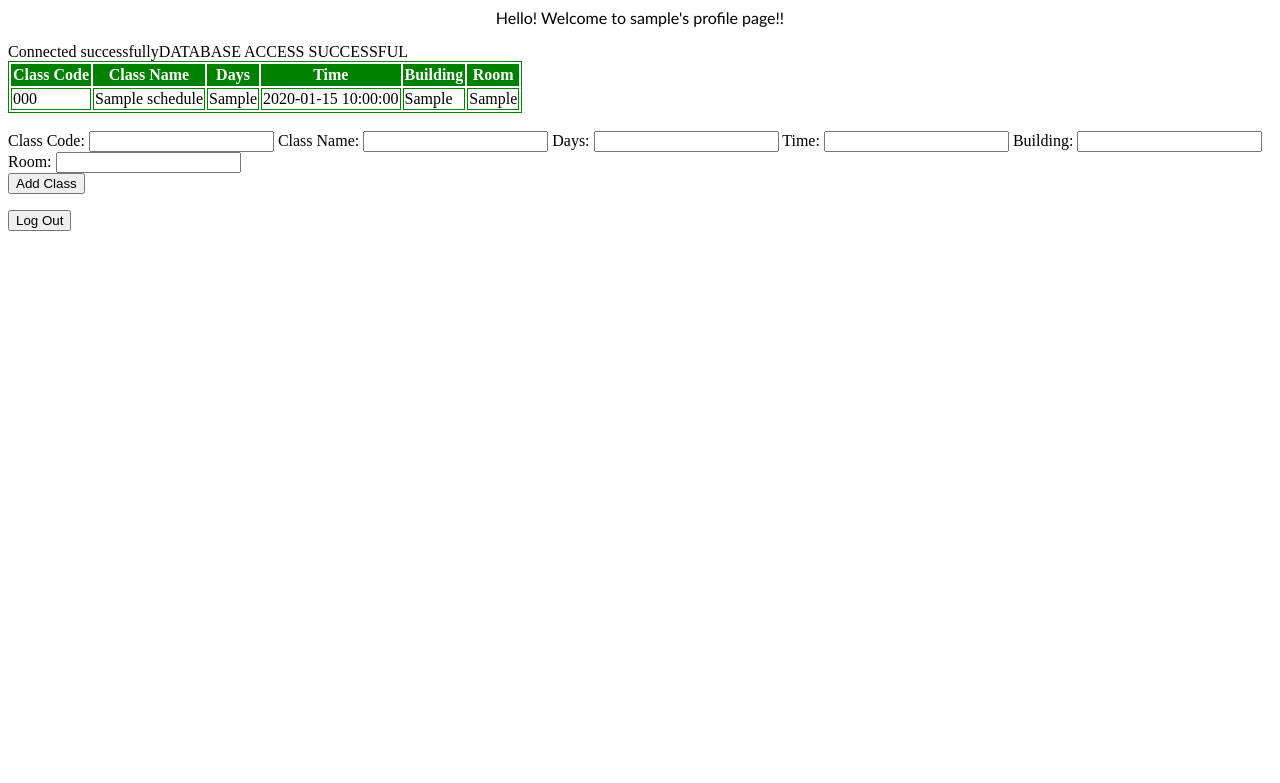
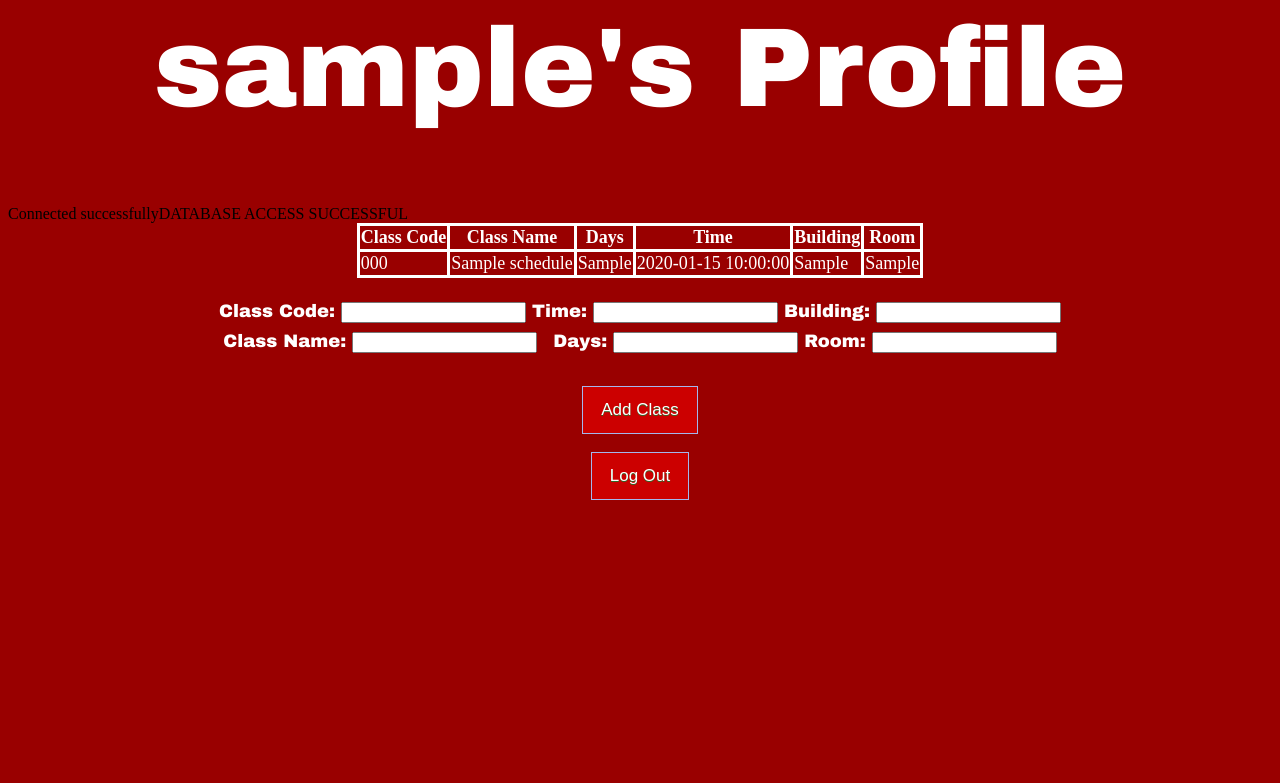
Before and after one commit to RazorPortal/Webpage, a PHP site: page /profile.php in a window 1280 px wide. Shown: the top 783 px of the page. Run offline with PHP 8.4, Linux system fonts and the light colour scheme; the visitor is signed in with stand-in values (Sample User, id 1); tables that the repository leaves empty or names only in its code hold one stand-in row (values such as "Sample post").

Commit message:
Aesthetic changes to profile.php

```diff
--- a/profile.php
+++ b/profile.php
@@ -1,3 +1,5 @@
+
+
 <?php
    session_start();
    ?>
@@ -5,21 +7,32 @@
 <html>
    <head>
       <style>
+         table {
+         border-collapse:collapse;
+         float: center;
+		 font-size: large;
+         }
          table,td,th {
-         border: 1px solid green;
+         border: 3px solid white;
+         color: white;
          }
          th {
-         background-color: green;
+         background-color: #990000;
          color: white;
          }
+         h1{
+         color: white;
+         text-align: center;
+         font-size: 700%;
+         font-family: "Arial Black", Gadget, sans-serif}
          p {
          font-family: 'Gill Sans';
          text-align: center;
-         color: black;
+         color: white;
          }
          body {
          /*background-image: url("http://csce.uark.edu/~ndtaylor/razorback.jpg");*/
-         background-color: white;
+         background-color: #990000;
          background-size: auto;
          background-repeat: no-repeat;
          }
@@ -38,6 +51,30 @@
          display: block;
          width: 190px;
          background-color: white;
+         }
+         form{	color: white;
+         text-align: center;
+         font-size: large;
+         font-family: "Arial Black", Gadget, sans-serif;
+         line-height: 30px}
+         .myButton {
+         background-color:#CC0000;
+         border:1px solid #a4b6ed;
+         display:inline-block;
+         cursor:pointer;
+         color:#ffffff;
+         font-family:arial;
+         font-size:17px;
+         padding:13px 18px;
+         text-decoration:none;
+         text-shadow:0px 1px 0px #2f6627;
+         }
+         .myButton:hover {
+         background-color:#8f0000;
+         }
+         .myButton:active {
+         position:relative;
+         top:1px;
          }
       </style>
    </head>
@@ -60,8 +97,8 @@
 			echo "DATABASE ACCESS SUCCESSFUL\n";
 		else
 			echo "ERROR OPENING DATABASE\n" . $conn -> error;
+
 		if (isset($_POST["addclass"])){
-
 			 //Check for empty fields on class submission
 			 if(empty($_POST["ccode"]) || empty($_POST["cname"]) ||
 				empty($_POST["days"]) || empty($_POST["time"]) || empty($_POST["building"]) || empty($_POST["room"])) {
@@ -87,9 +124,9 @@
 		}
 			 }
 			 //Greeting
-         echo "<p>Hello! Welcome to " . $_SESSION["username"] . "'s profile page!!</p>"
+			 echo "<h1> " . $_SESSION["username"] . "'s Profile</h1>"
 			 ?>
-      <table>
+      <table align="center">
          <tr>
             <th>Class Code</th>
             <th>Class Name</th>
@@ -133,17 +170,17 @@
             ?>
       </table>
       <br>
-      <form name="editForm" action="profile.php" method="post">
+      <form name="editForm" action="profile.php" method="post" >
          Class Code: <input type="text" name="ccode">
-         Class Name: <input type="text" name="cname">
+		 Time: <input type="text" name="time">
+         Building: <input type="text" name="building"> <br>
+         Class Name: <input style = "margin-right:10px" type="text" name="cname">
          Days: <input type="text" name="days">
-         Time: <input type="text" name="time">
-         Building: <input type="text" name="building">
-         Room: <input type="text" name="room"><br>
-         <input type="submit" value="Add Class" name="addclass">
+         Room: <input type="text" name="room"><br> <br>
+         <input class="myButton" type="submit" value="Add Class" name="addclass">
       </form>
       <form method="link" action="Login.php">
-         <input type="submit" value="Log Out" name="logout">
+         <input class="myButton" type="submit" value="Log Out" name="logout">
       </form>
    </body>
 </html>
```
Also changed, not shown: CreateAccount.php (+8 -6 lines), Login.php (+9 -6 lines). Lines whose indentation alone changed are shown as unchanged.
